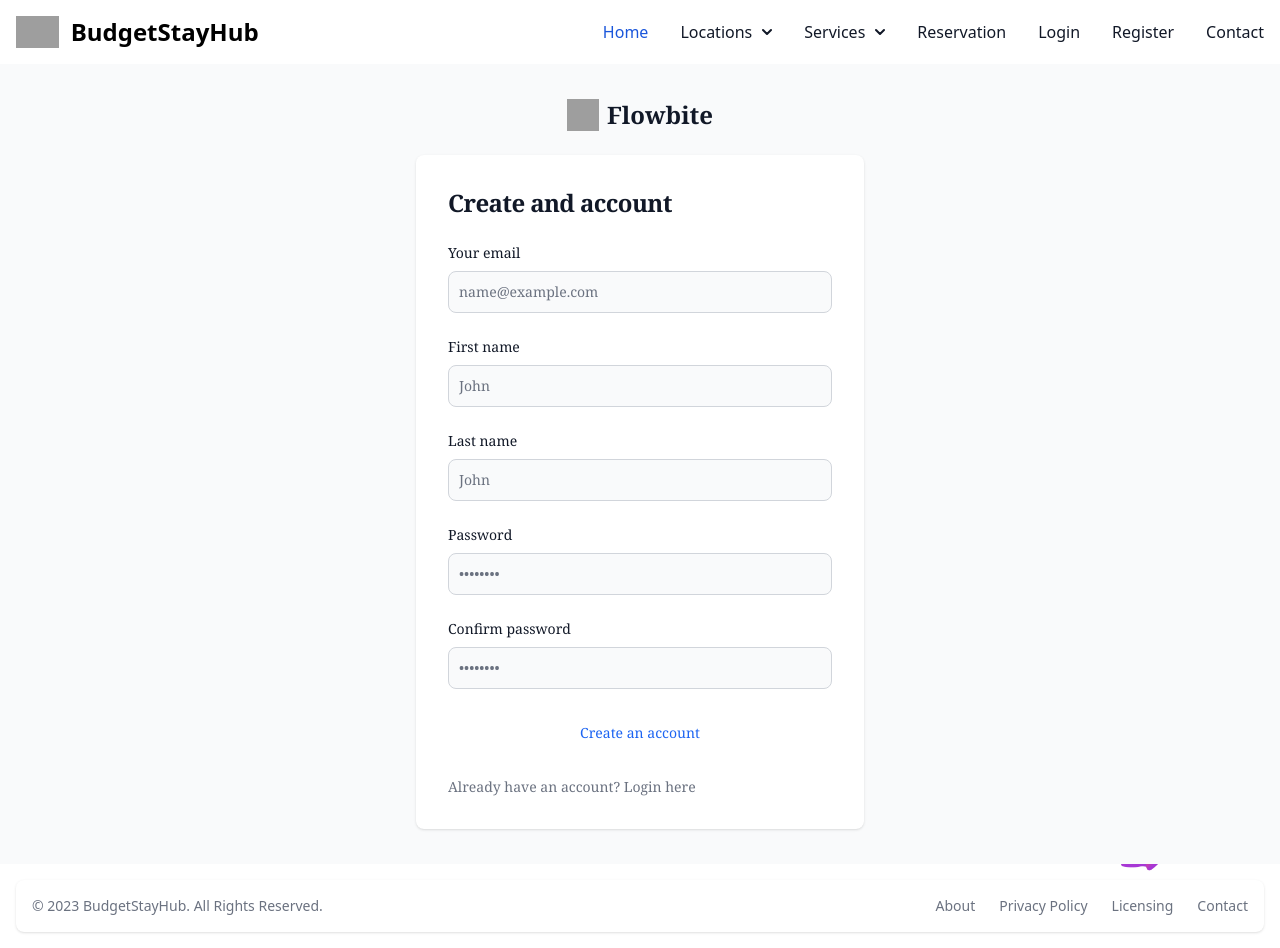
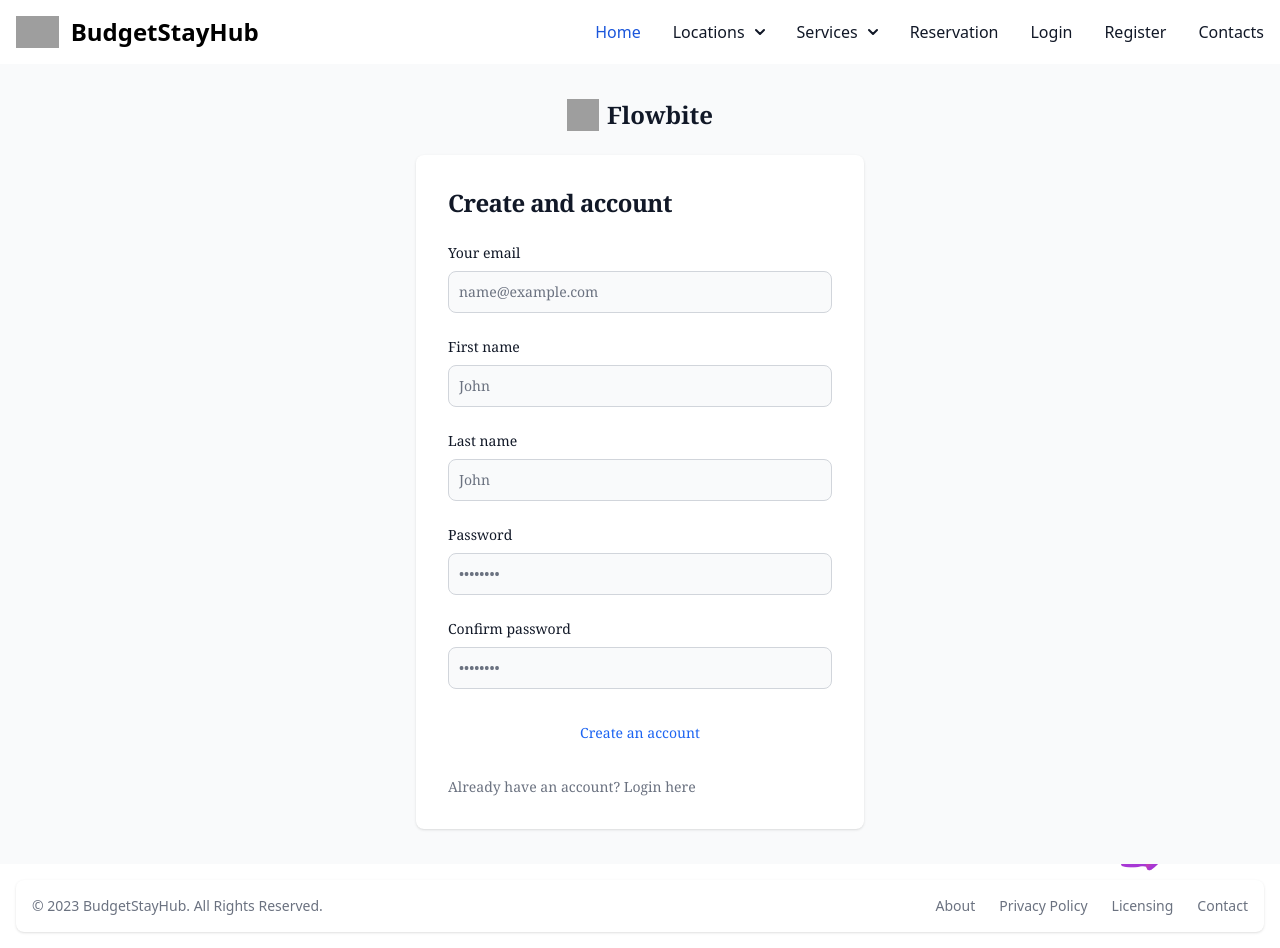
Before and after one commit to AlekSkyHigh/budget-stay-hub, an Angular app in the folder client/: page /register in a window 1280 px wide. Built offline with nearby package versions, Linux system fonts and the light colour scheme; grey boxes are pictures that could not be loaded.

Commit message:
contacts added to navbar

```diff
--- a/client/src/app/shared/navbar/navbar.component.html
+++ b/client/src/app/shared/navbar/navbar.component.html
@@ -99,7 +99,8 @@
         }
         <li>
           <a
-            class="block py-2 px-3 text-gray-900 rounded hover:bg-gray-100 md:hover:bg-transparent md:border-0 md:hover:text-blue-700 md:p-0 dark:text-white md:dark:hover:text-blue-500 dark:hover:bg-gray-700 dark:hover:text-white md:dark:hover:bg-transparent">Contact</a>
+            class="block py-2 px-3 text-gray-900 rounded hover:bg-gray-100 md:hover:bg-transparent md:border-0 md:hover:text-blue-700 md:p-0 dark:text-white md:dark:hover:text-blue-500 dark:hover:bg-gray-700 dark:hover:text-white md:dark:hover:bg-transparent"
+            [routerLink]="['contacts']">Contacts</a>
         </li>
         <!-- LOGOUT -->
         @if (authService.isAuthenticated()) {
```
